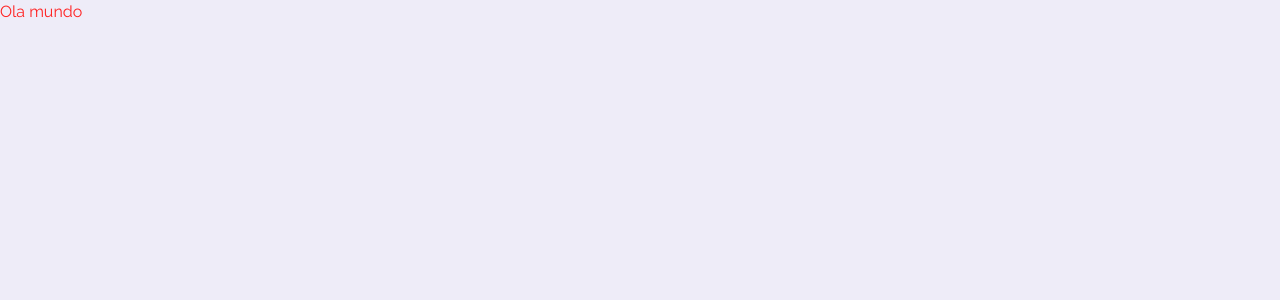
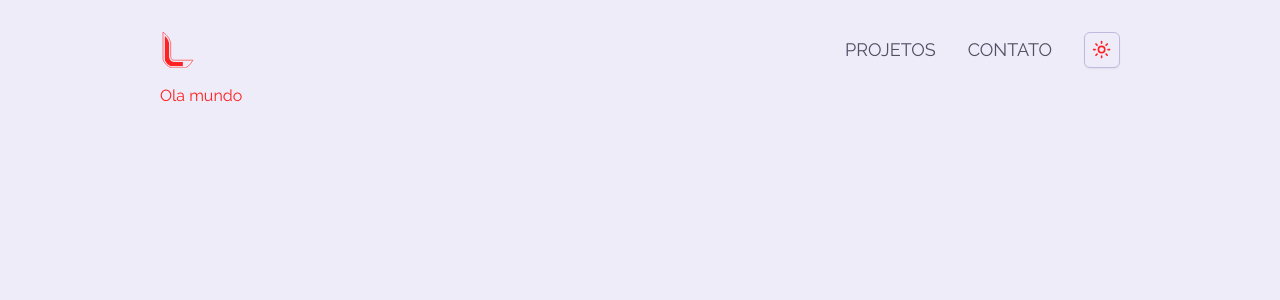
Before and after one commit to barcaca/libarcaca, a Next.js app: page / in a window 1280 px wide. Shown: the top 300 px of the page. Built offline with nearby package versions, Linux system fonts and the light colour scheme.

Commit message:
feat: :rocket: add navbar component

```diff
--- a/app/layout.tsx
+++ b/app/layout.tsx
@@ -3,6 +3,7 @@ import { poppins, raleway } from '@/fonts/font'
 
 import '@/styles/globals.css'
 
+import { NavBar } from '@/components/navbar'
 import type { Metadata } from 'next'
 import { Provider } from './provider'
 
@@ -26,7 +27,12 @@ export default function RootLayout({
       className={`${poppins.variable} ${raleway.variable} scroll-smooth`}
     >
       <body className="antialiased">
-        <Provider>{children}</Provider>
+        <Provider>
+          <div className="mx-auto flex max-w-5xl flex-col gap-4 px-4 xs:px-8 py-4 xs:py-8">
+            <NavBar />
+            {children}
+          </div>
+        </Provider>
       </body>
     </html>
   )
--- a/app/page.tsx
+++ b/app/page.tsx
@@ -1,5 +1,3 @@
-import Image from 'next/image'
-
 export default function Home() {
   return <div>Ola mundo</div>
 }
--- /dev/null
+++ b/components/navbar.tsx
@@ -0,0 +1,122 @@
+'use client'
+import Link from 'next/link'
+
+import { dataAttr } from '@/lib/utils'
+import { usePathname } from 'next/navigation'
+import { useEffect, useState } from 'react'
+import { Icons } from './icons'
+import { ThemeToggle } from './theme/theme-toggle'
+import { Button } from './ui/button'
+import { Separator } from './ui/separator'
+
+export function NavBar() {
+  const [isMenuOpen, setIsMenuOpen] = useState<boolean>(false)
+
+  function handleCloseMenu() {
+    setIsMenuOpen(false)
+  }
+
+  useEffect(() => {
+    function handleResize() {
+      if (window.innerWidth > 768) {
+        setIsMenuOpen(false)
+      }
+    }
+    window.addEventListener('resize', handleResize)
+    return () => {
+      window.removeEventListener('resize', handleResize)
+    }
+  }, [])
+
+  return (
+    <nav
+      className="z-10 flex h-auto w-full items-center"
+      aria-label="Navegação Principal"
+    >
+      <header className="flex w-full items-center justify-between gap-8">
+        <div className="flex items-center gap-8">
+          {/* <!-- Mobile menu button --> */}
+          <Button
+            variant={'outline'}
+            size={'icon'}
+            className="group z-30 md:hidden"
+            onClick={() => setIsMenuOpen(!isMenuOpen)}
+            autoFocus={isMenuOpen}
+            aria-expanded={isMenuOpen}
+            aria-label={isMenuOpen ? 'Fechar menu' : 'Abrir menu'}
+            data-open={dataAttr(isMenuOpen)}
+          >
+            <span className="sr-only">
+              {isMenuOpen
+                ? 'Fechar menu de navegação'
+                : 'Abrir menu de navegação'}
+            </span>
+            <span
+              className="before:-translate-y-1 group-data-[open=true]:after:-rotate-45 pointer-events-none flex h-full w-full flex-col items-center justify-center before:block before:h-px before:w-4 before:bg-current before:transition-transform after:block after:h-px after:w-4 after:translate-y-1 after:rotate-0 after:bg-current after:transition-transform group-data-[open=true]:after:translate-y-0 group-hover:group-data-[open=true]:after:translate-y-0 group-hover:group-data-[open=true]:after:rotate-0 group-data-[open=true]:before:translate-y-px group-data-[open=true]:before:rotate-45 group-hover:group-data-[open=true]:before:translate-y-0 group-hover:group-data-[open=true]:before:rotate-0"
+              aria-hidden="true"
+            />
+          </Button>
+          <Link href={'/'} aria-label="Home">
+            <Icons.logo />
+          </Link>
+        </div>
+        <div className="flex items-center gap-8">
+          <ul className="hidden items-center gap-8 md:flex">
+            <NavBarItem onCloseMenu={handleCloseMenu} />
+          </ul>
+          <ThemeToggle />
+        </div>
+      </header>
+
+      {/* <!-- Mobile menu, show/hide based on menu state. --> */}
+      {/* biome-ignore lint/a11y/useKeyWithClickEvents: <explanation> */}
+      <div
+        className={`${isMenuOpen ? 'visible opacity-100' : 'invisible opacity-0'} fixed inset-0 z-20 h-full w-full bg-muted/70 transition `}
+        aria-hidden={!isMenuOpen}
+        onClick={() => setIsMenuOpen(false)}
+      />
+      <div
+        aria-hidden={!isMenuOpen}
+        className={`${isMenuOpen ? 'translate-x-0' : '-translate-x-full'} fixed inset-0 z-20 h-full w-full max-w-80 p-2 transition duration-300 `}
+      >
+        <div className="flex h-full w-full flex-col gap-8 rounded-md bg-background px-2 xs:px-6 py-16 xs:py-20">
+          <Link href={'/'} aria-label="Home">
+            <Icons.logo />
+          </Link>
+          <Separator />
+          <ul className="flex flex-col gap-4">
+            <NavBarItem onCloseMenu={handleCloseMenu} />
+          </ul>
+        </div>
+      </div>
+    </nav>
+  )
+}
+
+const navLink = [
+  { name: 'Projetos', href: '/projetos' },
+  { name: 'Contato', href: '/contato' },
+]
+
+interface NavBarItemProps {
+  onCloseMenu: () => void
+}
+
+function NavBarItem({ onCloseMenu }: NavBarItemProps) {
+  const pathname = usePathname()
+  return navLink.map(link => {
+    const isActive = pathname === link.href
+    return (
+      <li key={link.href}>
+        <Link
+          href={link.href}
+          onClick={onCloseMenu}
+          className={`${isActive ? 'font-semibold text-foreground after:w-full' : 'text-muted-foreground hover:text-foreground'} relative py-3 text-lg uppercase after:absolute after:bottom-1 after:block after:h-0.5 after:w-0 after:bg-primary after:transition-all after:duration-500 hover:after:w-full focus-visible:outline-none focus-visible:ring-1 focus-visible:ring-ring`}
+          data-active={dataAttr(isActive)}
+        >
+          {link.name}
+        </Link>
+      </li>
+    )
+  })
+}
--- a/lib/utils.ts
+++ b/lib/utils.ts
@@ -4,3 +4,7 @@ import { twMerge } from 'tailwind-merge'
 export function cn(...inputs: ClassValue[]) {
   return twMerge(clsx(inputs))
 }
+
+type Booleanish = boolean | 'true' | 'false'
+export const dataAttr = (condition: boolean | undefined) =>
+  (condition ? 'true' : undefined) as Booleanish
```
